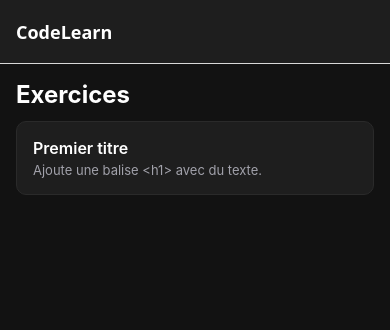
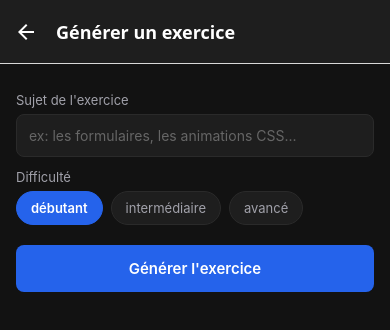
Before and after one commit to zongojairus65/codelearn-app, a React Native app in the folder frontend/: screen /GenerateExercise in a window 390 px wide. Shown: the top 330 px of the page. Built offline with nearby package versions, Linux system fonts and the light colour scheme.

Commit message:
Add AI chat panel and exercise generation screen

```diff
--- a/frontend/App.js
+++ b/frontend/App.js
@@ -5,6 +5,7 @@ import { NavigationContainer } from '@react-navigation/native';
 import { createNativeStackNavigator } from '@react-navigation/native-stack';
 import HomeScreen from './src/screens/HomeScreen';
 import LiveCodeScreen from './src/screens/LiveCodeScreen';
+import GenerateExerciseScreen from './src/screens/GenerateExerciseScreen';
 
 const Stack = createNativeStackNavigator();
 
@@ -33,6 +34,11 @@ export default function App() {
               component={LiveCodeScreen}
               options={({ route }) => ({ title: route.params?.exercise?.title ?? 'Exercice' })}
             />
+            <Stack.Screen
+              name="GenerateExercise"
+              component={GenerateExerciseScreen}
+              options={{ title: 'Générer un exercice' }}
+            />
           </Stack.Navigator>
         </NavigationContainer>
       </SafeAreaView>
--- /dev/null
+++ b/frontend/src/components/AiChatPanel.js
@@ -0,0 +1,128 @@
+import React, { useState, useCallback, useRef } from 'react';
+import { View, Text, TextInput, Pressable, StyleSheet, ScrollView, Animated, ActivityIndicator } from 'react-native';
+
+const API_BASE_URL = 'https://codelearn-app-production-3ae0.up.railway.app';
+
+export default function AiChatPanel({ exerciseContext }) {
+  const [visible, setVisible] = useState(false);
+  const [messages, setMessages] = useState([]);
+  const [input, setInput] = useState('');
+  const [loading, setLoading] = useState(false);
+  const panelAnim = useRef(new Animated.Value(0)).current;
+
+  const toggle = useCallback(() => {
+    const next = !visible;
+    setVisible(next);
+    Animated.timing(panelAnim, {
+      toValue: next ? 1 : 0,
+      duration: 250,
+      useNativeDriver: true,
+    }).start();
+  }, [visible]);
+
+  const send = useCallback(async () => {
+    if (!input.trim() || loading) return;
+    const userMessage = input.trim();
+    setMessages((prev) => [...prev, { role: 'user', text: userMessage }]);
+    setInput('');
+    setLoading(true);
+    try {
+      const res = await fetch(`${API_BASE_URL}/api/ai/chat`, {
+        method: 'POST',
+        headers: { 'Content-Type': 'application/json' },
+        body: JSON.stringify({ exerciseContext, userMessage }),
+      });
+      const data = await res.json();
+      setMessages((prev) => [...prev, { role: 'ai', text: data.reply }]);
+    } catch (err) {
+      setMessages((prev) => [...prev, { role: 'ai', text: `Erreur : ${err.message}` }]);
+    } finally {
+      setLoading(false);
+    }
+  }, [input, loading, exerciseContext]);
+
+  return (
+    <View>
+      <Pressable style={styles.toggleButton} onPress={toggle}>
+        <Text style={styles.toggleButtonText}>{visible ? '✕ Fermer l\'aide' : '💬 Besoin d\'aide ?'}</Text>
+      </Pressable>
+
+      {visible && (
+        <Animated.View
+          style={[
+            styles.panel,
+            {
+              opacity: panelAnim,
+              transform: [{ translateY: panelAnim.interpolate({ inputRange: [0, 1], outputRange: [10, 0] }) }],
+            },
+          ]}
+        >
+          <ScrollView style={styles.messages}>
+            {messages.map((m, i) => (
+              <View
+                key={i}
+                style={[styles.bubble, m.role === 'user' ? styles.bubbleUser : styles.bubbleAi]}
+              >
+                <Text style={styles.bubbleText}>{m.text}</Text>
+              </View>
+            ))}
+            {loading && <ActivityIndicator color="#2563eb" style={{ marginVertical: 8 }} />}
+          </ScrollView>
+          <View style={styles.inputRow}>
+            <TextInput
+              style={styles.input}
+              value={input}
+              onChangeText={setInput}
+              placeholder="Pose ta question..."
+              placeholderTextColor="#666"
+              onSubmitEditing={send}
+            />
+            <Pressable style={styles.sendButton} onPress={send} disabled={loading}>
+              <Text style={styles.sendButtonText}>Envoyer</Text>
+            </Pressable>
+          </View>
+        </Animated.View>
+      )}
+    </View>
+  );
+}
+
+const styles = StyleSheet.create({
+  toggleButton: {
+    backgroundColor: '#2a2a2a',
+    borderRadius: 8,
+    paddingVertical: 8,
+    alignItems: 'center',
+    marginBottom: 8,
+  },
+  toggleButtonText: { color: '#a1a1aa', fontSize: 13, fontWeight: '600' },
+  panel: {
+    backgroundColor: '#1a1a1a',
+    borderRadius: 8,
+    padding: 8,
+    maxHeight: 220,
+    marginBottom: 8,
+  },
+  messages: { maxHeight: 140, marginBottom: 8 },
+  bubble: { borderRadius: 8, padding: 8, marginBottom: 6, maxWidth: '85%' },
+  bubbleUser: { backgroundColor: '#2563eb', alignSelf: 'flex-end' },
+  bubbleAi: { backgroundColor: '#2a2a2a', alignSelf: 'flex-start' },
+  bubbleText: { color: '#fff', fontSize: 13 },
+  inputRow: { flexDirection: 'row', gap: 6 },
+  input: {
+    flex: 1,
+    backgroundColor: '#2a2a2a',
+    color: '#fff',
+    borderRadius: 6,
+    paddingHorizontal: 10,
+    paddingVertical: 8,
+    fontSize: 13,
+  },
+  sendButton: {
+    backgroundColor: '#2563eb',
+    borderRadius: 6,
+    paddingHorizontal: 14,
+    justifyContent: 'center',
+  },
+  sendButtonText: { color: '#fff', fontSize: 13, fontWeight: '600' },
+});
--- /dev/null
+++ b/frontend/src/screens/GenerateExerciseScreen.js
@@ -0,0 +1,151 @@
+import React, { useState, useRef } from 'react';
+import { View, Text, TextInput, Pressable, StyleSheet, ScrollView, ActivityIndicator, Animated } from 'react-native';
+
+const API_BASE_URL = 'https://codelearn-app-production-3ae0.up.railway.app';
+const DIFFICULTIES = ['débutant', 'intermédiaire', 'avancé'];
+
+export default function GenerateExerciseScreen({ navigation }) {
+  const [topic, setTopic] = useState('');
+  const [difficulty, setDifficulty] = useState('débutant');
+  const [loading, setLoading] = useState(false);
+  const [error, setError] = useState(null);
+  const [exercise, setExercise] = useState(null);
+  const resultAnim = useRef(new Animated.Value(0)).current;
+
+  const generate = async () => {
+    if (!topic.trim() || loading) return;
+    setLoading(true);
+    setError(null);
+    setExercise(null);
+    try {
+      const res = await fetch(`${API_BASE_URL}/api/ai/generate-exercise`, {
+        method: 'POST',
+        headers: { 'Content-Type': 'application/json' },
+        body: JSON.stringify({ topic: topic.trim(), difficulty }),
+      });
+      if (!res.ok) throw new Error('Erreur serveur');
+      const data = await res.json();
+      setExercise(data);
+      resultAnim.setValue(0);
+      Animated.timing(resultAnim, { toValue: 1, duration: 350, useNativeDriver: true }).start();
+    } catch (err) {
+      setError(err.message);
+    } finally {
+      setLoading(false);
+    }
+  };
+
+  const startExercise = () => {
+    navigation.navigate('LiveCode', {
+      exercise: {
+        id: Date.now(),
+        title: exercise.title,
+        description: exercise.description,
+        defaultCode: { html: exercise.html, css: exercise.css, js: exercise.js },
+      },
+    });
+  };
+
+  return (
+    <ScrollView style={styles.container} contentContainerStyle={styles.content}>
+      <Text style={styles.label}>Sujet de l'exercice</Text>
+      <TextInput
+        style={styles.input}
+        value={topic}
+        onChangeText={setTopic}
+        placeholder="ex: les formulaires, les animations CSS..."
+        placeholderTextColor="#666"
+      />
+
+      <Text style={styles.label}>Difficulté</Text>
+      <View style={styles.difficultyRow}>
+        {DIFFICULTIES.map((d) => (
+          <Pressable
+            key={d}
+            style={[styles.difficultyChip, difficulty === d && styles.difficultyChipActive]}
+            onPress={() => setDifficulty(d)}
+          >
+            <Text style={[styles.difficultyText, difficulty === d && styles.difficultyTextActive]}>{d}</Text>
+          </Pressable>
+        ))}
+      </View>
+
+      <Pressable style={styles.generateButton} onPress={generate} disabled={loading || !topic.trim()}>
+        {loading ? <ActivityIndicator color="#fff" /> : <Text style={styles.generateButtonText}>Générer l'exercice</Text>}
+      </Pressable>
+
+      {error && <Text style={styles.error}>Erreur : {error}</Text>}
+
+      {exercise && (
+        <Animated.View
+          style={[
+            styles.resultCard,
+            {
+              opacity: resultAnim,
+              transform: [{ translateY: resultAnim.interpolate({ inputRange: [0, 1], outputRange: [12, 0] }) }],
+            },
+          ]}
+        >
+          <Text style={styles.resultTitle}>{exercise.title}</Text>
+          <Text style={styles.resultDescription}>{exercise.description}</Text>
+          <Pressable style={styles.startButton} onPress={startExercise}>
+            <Text style={styles.startButtonText}>Commencer cet exercice →</Text>
+          </Pressable>
+        </Animated.View>
+      )}
+    </ScrollView>
+  );
+}
+
+const styles = StyleSheet.create({
+  container: { flex: 1, backgroundColor: '#121212' },
+  content: { padding: 16 },
+  label: { color: '#a1a1aa', fontSize: 13, marginBottom: 6, marginTop: 12 },
+  input: {
+    backgroundColor: '#1e1e1e',
+    color: '#fff',
+    borderRadius: 8,
+    padding: 12,
+    fontSize: 14,
+    borderWidth: 1,
+    borderColor: '#2a2a2a',
+  },
+  difficultyRow: { flexDirection: 'row', gap: 8 },
+  difficultyChip: {
+    paddingVertical: 8,
+    paddingHorizontal: 14,
+    borderRadius: 20,
+    backgroundColor: '#1e1e1e',
+    borderWidth: 1,
+    borderColor: '#2a2a2a',
+  },
+  difficultyChipActive: { backgroundColor: '#2563eb', borderColor: '#2563eb' },
+  difficultyText: { color: '#a1a1aa', fontSize: 13 },
+  difficultyTextActive: { color: '#fff', fontWeight: '600' },
+  generateButton: {
+    backgroundColor: '#2563eb',
+    borderRadius: 8,
+    paddingVertical: 14,
+    alignItems: 'center',
+    marginTop: 20,
+  },
+  generateButtonText: { color: '#fff', fontWeight: '600', fontSize: 15 },
+  error: { color: '#ef4444', marginTop: 12, fontSize: 13 },
+  resultCard: {
+    backgroundColor: '#1e1e1e',
+    borderRadius: 10,
+    padding: 16,
+    marginTop: 20,
+    borderWidth: 1,
+    borderColor: '#2a2a2a',
+  },
+  resultTitle: { color: '#fff', fontSize: 17, fontWeight: '700', marginBottom: 6 },
+  resultDescription: { color: '#a1a1aa', fontSize: 13, marginBottom: 14, lineHeight: 18 },
+  startButton: {
+    backgroundColor: '#22c55e',
+    borderRadius: 8,
+    paddingVertical: 12,
+    alignItems: 'center',
+  },
+  startButtonText: { color: '#0a0a0a', fontWeight: '700', fontSize: 14 },
+});
--- a/frontend/src/screens/LiveCodeScreen.js
+++ b/frontend/src/screens/LiveCodeScreen.js
@@ -2,6 +2,7 @@ import React, { useState, useCallback, useRef, useEffect } from 'react';
 import { View, TextInput, StyleSheet, KeyboardAvoidingView, Platform, Pressable, Text, ScrollView, Animated } from 'react-native';
 import { WebView } from 'react-native-webview';
 import { EXERCISES } from '../data/exercises';
+import AiChatPanel from '../components/AiChatPanel';
 
 const API_BASE_URL = 'https://codelearn-app-production-3ae0.up.railway.app';
 
@@ -114,6 +115,8 @@ export default function LiveCodeScreen({ route }) {
       />
 
       <View style={styles.actionBar}>
+        <AiChatPanel exerciseContext={`${exercise.title} : ${exercise.description}`} />
+
         <Animated.View style={{ transform: [{ scale: buttonScale }] }}>
           <Pressable
             style={styles.button}
@@ -167,7 +170,7 @@ const styles = StyleSheet.create({
     textAlignVertical: 'top',
   },
   preview: { flex: 1 },
-  actionBar: { maxHeight: 200, padding: 8, backgroundColor: '#1e1e1e' },
+  actionBar: { maxHeight: 320, padding: 8, backgroundColor: '#1e1e1e' },
   button: {
     backgroundColor: '#2563eb',
     borderRadius: 8,
```
